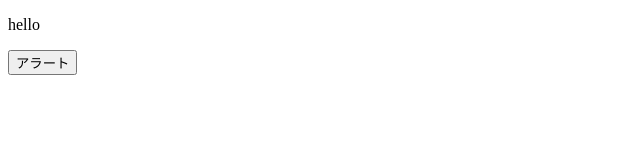
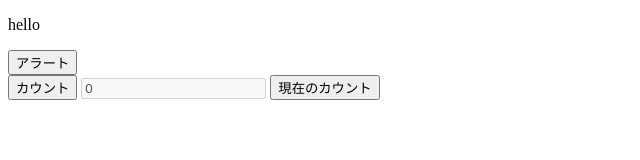
Before and after one commit to wollllll/jquery-template, a plain HTML site: page index.html in a window 1280 px wide. Shown: the whole page, without its empty margins (0-640 px from the left). Drawn offline with nearby package versions, Linux system fonts and the light colour scheme.

Commit message:
Update index.html

```diff
--- a/index.html
+++ b/index.html
@@ -9,8 +9,17 @@
 </head>
 <body>
 <section id="page-sample">
-    <p id="text">hello</p>
-    <button id="alert">アラート</button>
+    <div>
+        <p id="text">hello</p>
+    </div>
+    <div>
+        <button id="alert">アラート</button>
+    </div>
+    <div>
+        <button id="btn-count">カウント</button>
+        <input type="text" id="count" value="0" disabled/>
+        <button id="now-count">現在のカウント</button>
+    </div>
 </section>
 
 <script src="https://ajax.googleapis.com/ajax/libs/jquery/3.5.1/jquery.min.js"></script>
```
